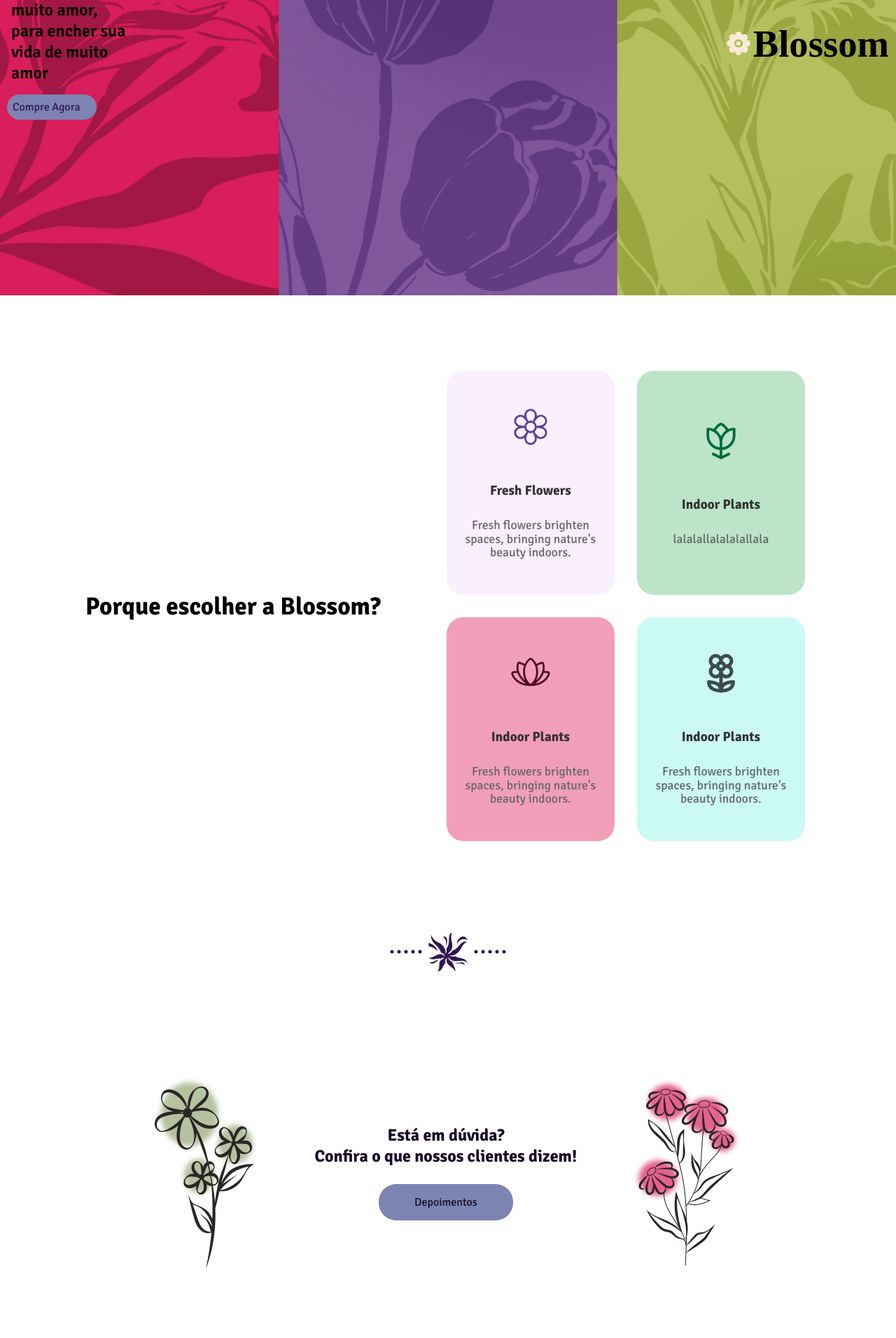
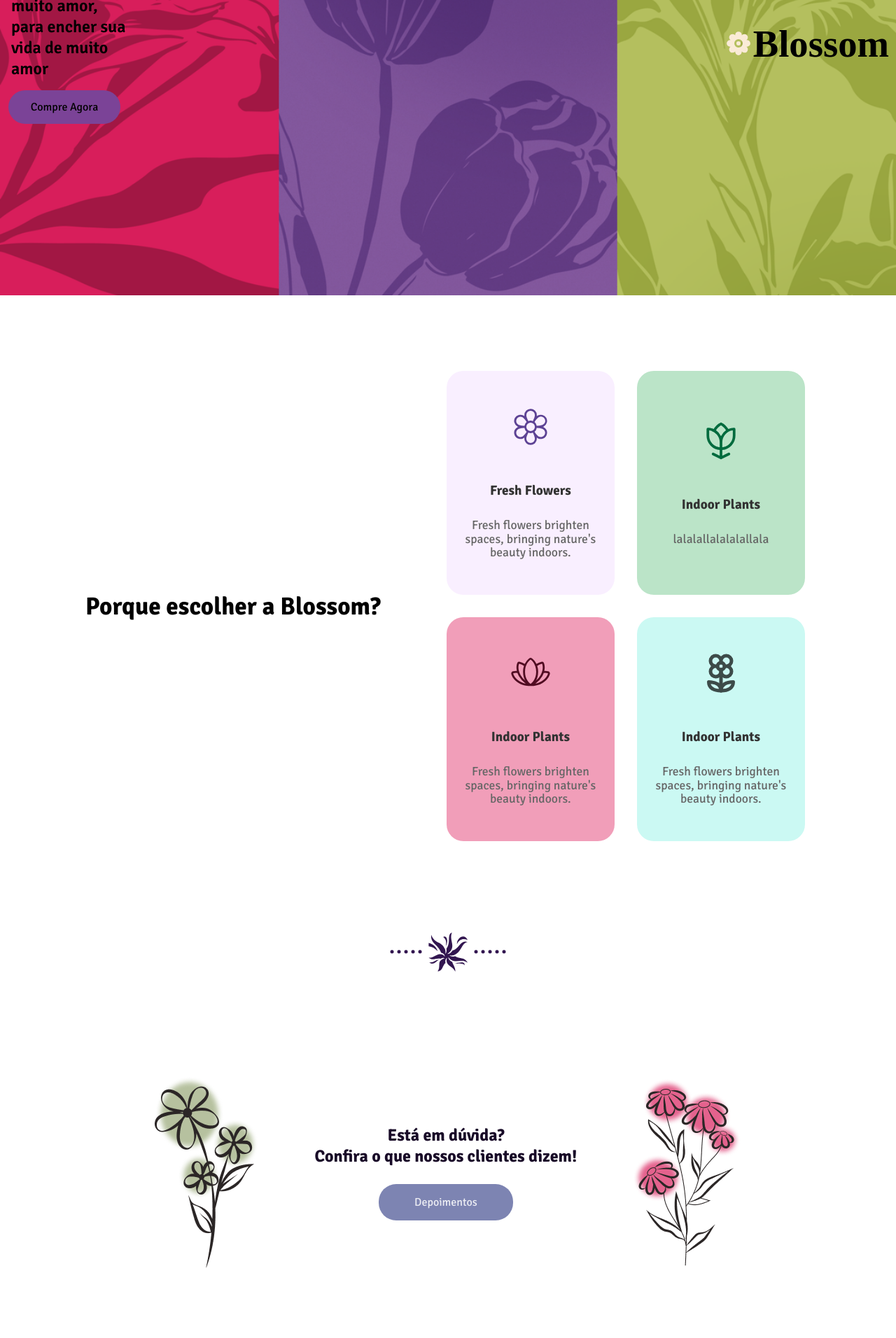
Before and after one commit to sofiagazolla/Trilha-Dev, a React (Vite) app: page / in a window 1280 px wide. Shown: the part 380-2292 px from the top of the page at 70% size. Built offline with nearby package versions, Linux system fonts and the light colour scheme.

Commit message:
refactor: ajustes gerais dos botões

```diff
--- a/src/components/CTADepoimentos/CTADepoimentos.css
+++ b/src/components/CTADepoimentos/CTADepoimentos.css
@@ -34,11 +34,17 @@
 	background-color: #7d84b2;
 	width: 12rem;
 	padding: 1rem 0.5rem;
+    cursor: pointer;
+}
+
+.botao-depoimentos:hover {
+    background-color: #5E669E;
+    box-shadow: 0 4px 12px rgba(0, 0, 0, 0.15);
 }
 
 .botao-depoimentos a {
 	text-decoration: none;
-	color: #190b28;
+	color: #EDEEF4;
 }
 
 .texto-button h1 {
--- a/src/components/CTADepoimentos/CTADepoimentos.jsx
+++ b/src/components/CTADepoimentos/CTADepoimentos.jsx
@@ -2,7 +2,7 @@ import React from 'react';
 import { Link } from 'react-router-dom';
 import './CTADepoimentos.css';
 
-function CTADepoimentos({ linha1, linha2 }) {
+function CTADepoimentos({ linha1, linha2, botao }) {
 	return (
 		<section className='cta-depoimentos'>
 			<img src='/desenhos-flor/verde.png' className='flor-verde' />
@@ -14,7 +14,7 @@ function CTADepoimentos({ linha1, linha2 }) {
 					{linha2}
 				</h1>
 				<p className='botao-depoimentos'>
-					<Link to='/statements'>Depoimentos</Link>
+					<Link to='/statements'>{botao}</Link>
 				</p>
 			</div>
 
--- a/src/components/CallToAction/CallToAction.jsx
+++ b/src/components/CallToAction/CallToAction.jsx
@@ -11,7 +11,7 @@ function CallToAction({ linha1, linha2, imgSrc }) {
 				</h1>
 
 				<p className='botao-cta'>
-					<Link to='/contact'>Faça seu pedido</Link>
+					<Link to='/contact'>Compre Agora</Link>
 				</p>
 			</div>
 			<div className='cta-direita'>
--- a/src/components/Footer/Footer.css
+++ b/src/components/Footer/Footer.css
@@ -112,8 +112,8 @@ footer {
 	font-weight: 600;
 	cursor: pointer;
 	transition:
-		background-color 0.3s ease,
-		transform 0.2s ease;
+	background-color 0.3s ease,
+	transform 0.2s ease;
 	align-self: center;
 }
 
--- a/src/components/Hero/Hero.css
+++ b/src/components/Hero/Hero.css
@@ -22,16 +22,22 @@
 }
 
 .botao-hero {
-	margin-left: 10px;
+	text-align: center;
 	border-radius: 25px;
-	background-color: #7d84b2;
-	width: 8rem;
-	padding: 0.5rem 0.5rem;
+	background-color: #7b4397;
+	width: 10rem;
+	padding: 0.875rem 0.4rem;
+    cursor: pointer;
+    margin-left: 12px;
+}
+
+.botao-hero:hover {
+    background-color: #5f2f75;
 }
 
 .botao-hero a {
 	text-decoration: none;
-	color: #321650;
+	color: black;
 }
 
 .conteudo-direita {
--- a/src/pages/Depoimentos/Depoimentos.jsx
+++ b/src/pages/Depoimentos/Depoimentos.jsx
@@ -106,6 +106,7 @@ function Depoimentos() {
 			<CTADepoimentos
 				linha1='Venha agora ser mais'
 				linha2='um de nossos clientes satisfeitos!'
+                botao='Compre Agora'
 			/>
 
             <div className='divisor'>
--- a/src/pages/Home/Home.jsx
+++ b/src/pages/Home/Home.jsx
@@ -22,6 +22,7 @@ function Home() {
 			<CTADepoimentos
 				linha1='Está em dúvida?'
 				linha2='Confira o que nossos clientes dizem!'
+                botao='Depoimentos'
 			/>
 
 			<div className='divisor'>
```
